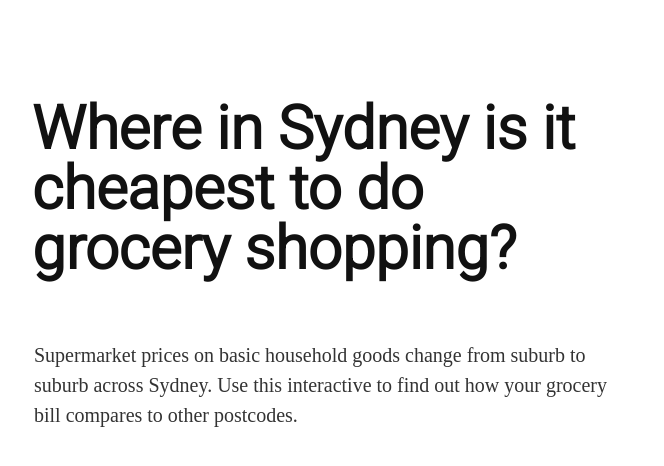
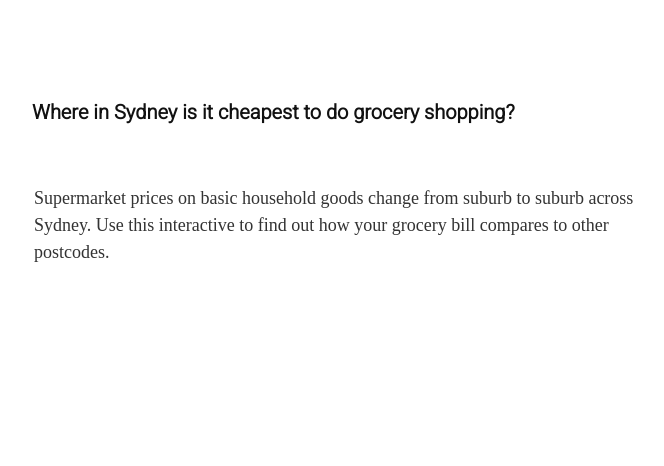
Before and after one commit to tomjoyner/shopping_cart, a Jekyll site: the page index.html, which Jekyll copies as it is, in a window 1280 px wide. Shown: the top 466 px of the page, without its empty margins (306-970 px from the left). Built offline with Jekyll 4.4.1, drawn with Linux system fonts in a browser that asks for light colours; some web fonts are replaced.

Commit message:
Update index.html

```diff
--- a/index.html
+++ b/index.html
@@ -20,8 +20,8 @@
   <link rel="stylesheet" href="css/main.css">
 
   <style>
-    h1  {font-family:"Heebo"; font-size:"20px"; line-spacing:"120%";}
-    body  {font-family:"Source Serif Pro"; font-size:"18px";}
+    h1  {font-family:"Heebo"; font-size:20px; line-height:125%;}
+    body  {font-family:"Source Serif Pro"; font-size:18px;}
   </style>
 
 </head>
```
